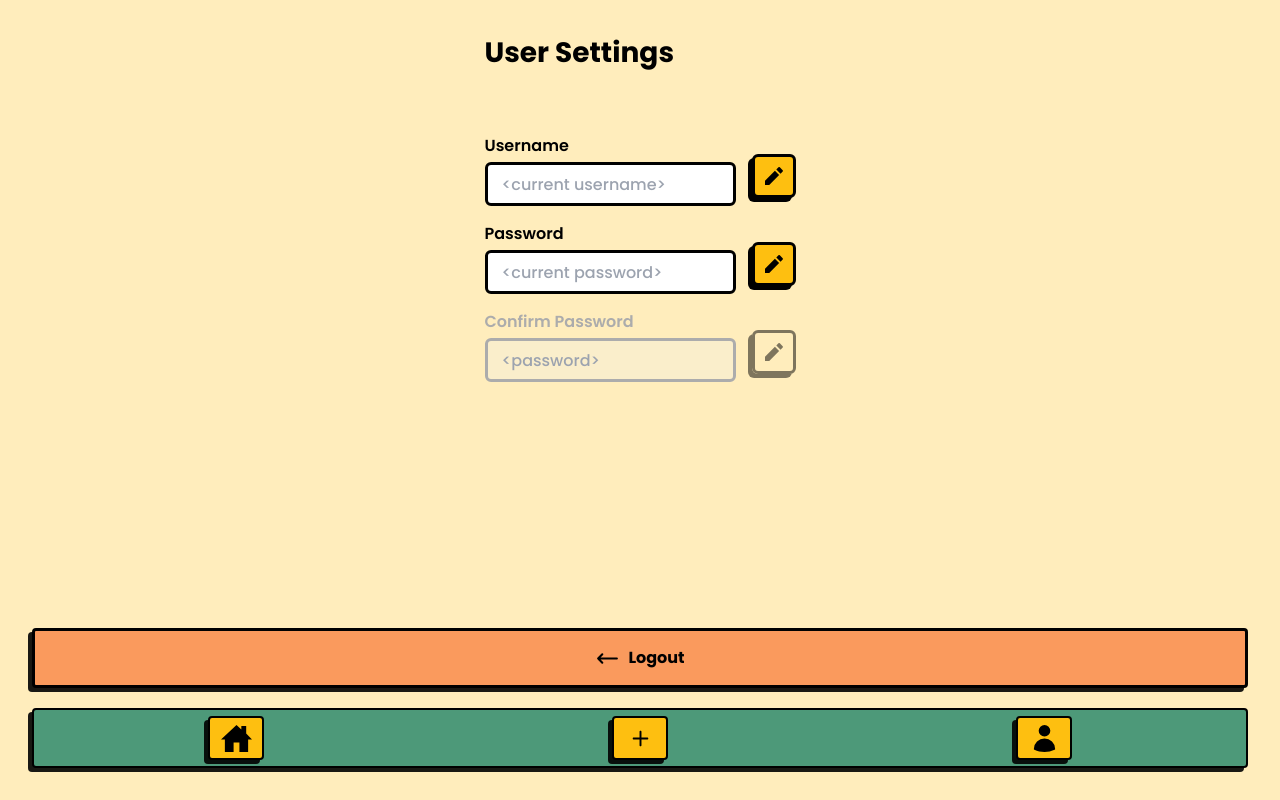
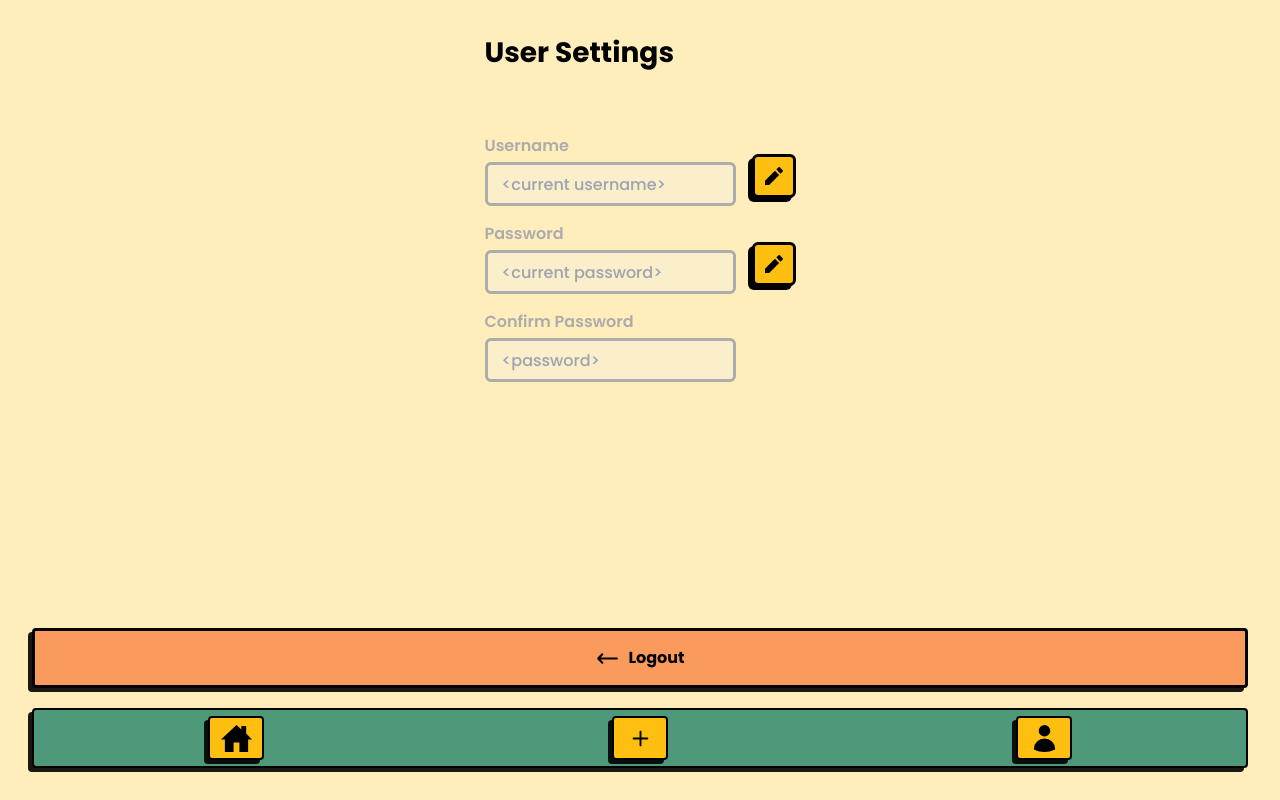
Before and after one commit to devhausleipzigacademy/camp9-final-project, a Next.js app: page /settings in a window 1280 px wide. Built offline with nearby package versions, Linux system fonts and the light colour scheme.

Commit message:
disable/enable fields based on edit button

```diff
--- a/app/(protected)/settings/page.tsx
+++ b/app/(protected)/settings/page.tsx
@@ -1,7 +1,6 @@
 'use client';
 import InputField from 'components/InputField';
 import SettingsButton from 'components/shared/buttons/SettingsButton';
-import UserEdit from 'components/shared/buttons/SettingsButton';
 import React from 'react';
 import { useState } from 'react';
 
@@ -13,6 +12,7 @@ function Settings() {
   const [confirmPasswordEdit, setConfirmPasswordEdit] =
     useState<Icon>('pencil');
 
+
   return (
     <div className="bg-yellow-light">
       <h2 className="title-bold">User Settings</h2>
@@ -23,7 +23,7 @@ function Settings() {
             showLabel={true}
             type={'username'}
             width={'reduced'}
-            disabled={false}
+            disabled={usernameEdit === 'pencil'}
             placeholder="<current username>"
           />
           <SettingsButton
@@ -43,7 +43,7 @@ function Settings() {
             showLabel={true}
             type={'password'}
             width={'reduced'}
-            disabled={false}
+            disabled={passwordEdit === 'pencil'}
             placeholder="<current password>"
           />
           <SettingsButton
@@ -63,18 +63,8 @@ function Settings() {
             showLabel={true}
             type={'password'}
             width={'reduced'}
-            disabled={true}
+            disabled={passwordEdit === 'pencil'}
             placeholder="<password>"
-          />
-          <SettingsButton
-            disabled={true}
-            variant={confirmPasswordEdit}
-            children=""
-            onClick={() => {
-              setConfirmPasswordEdit(
-                confirmPasswordEdit === 'pencil' ? 'check' : 'pencil'
-              );
-            }}
           />
         </div>
       </div>
```
